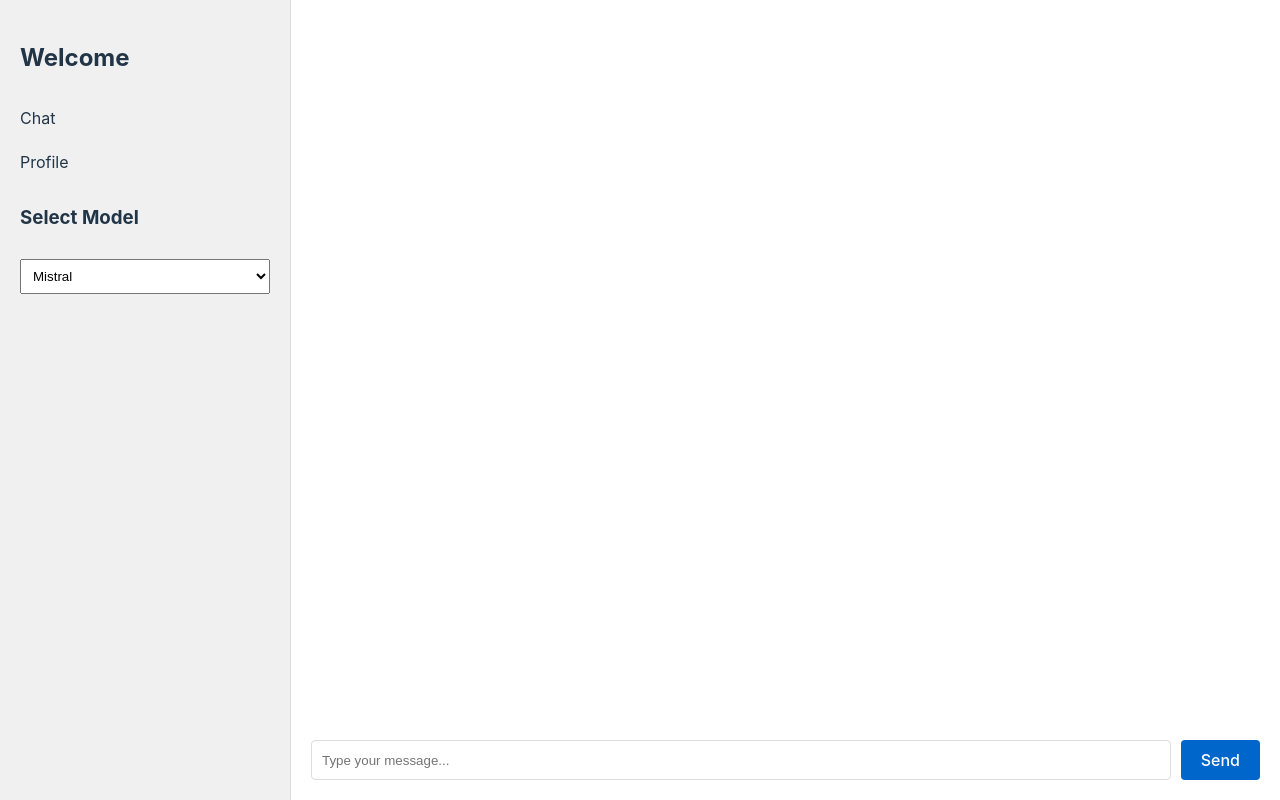
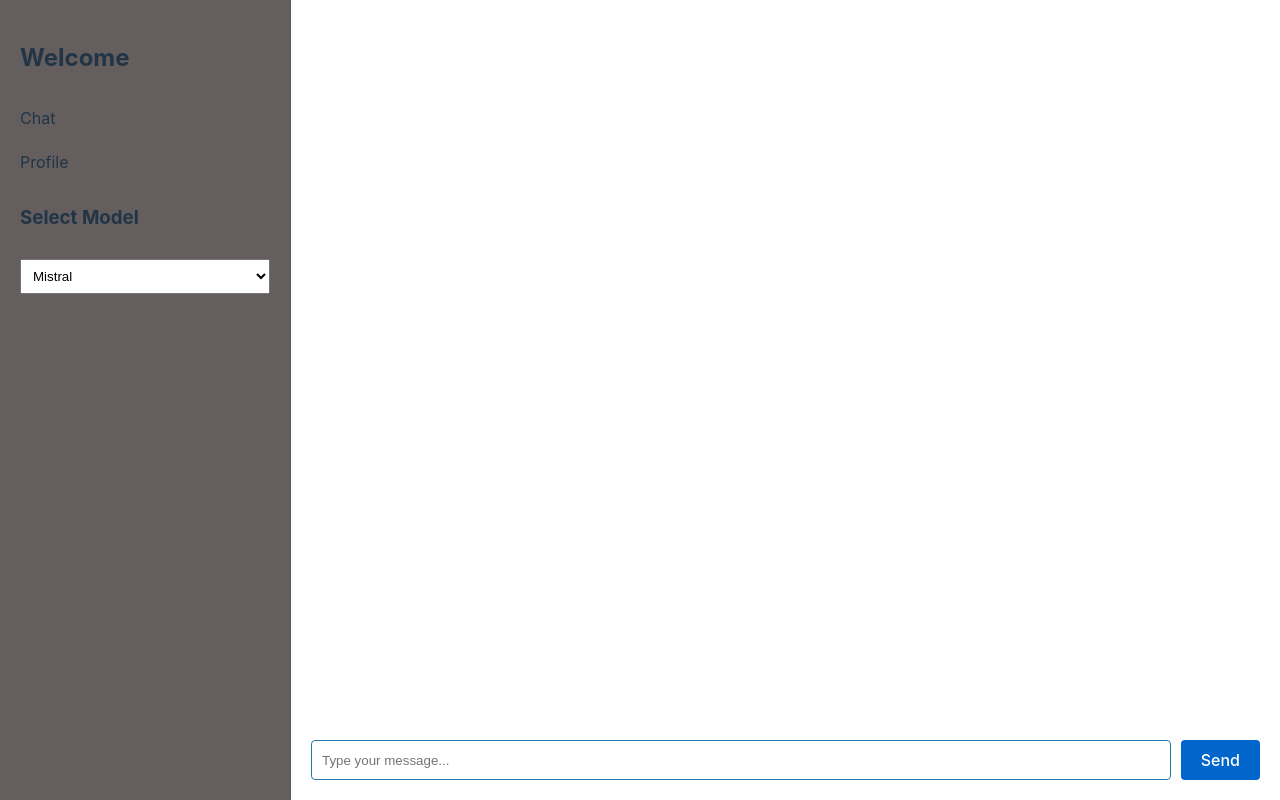
Before and after one commit to sdev138/Repo-Recommender-AI, a React (Vite) app in the folder Recall/: page / in a window 1280 px wide. Built offline with nearby package versions, Linux system fonts and the light colour scheme.

Commit message:
Finishing up chat interface

```diff
--- a/Recall/src/App.css
+++ b/Recall/src/App.css
@@ -49,9 +49,9 @@
 
 .sidebar {
   width: 250px;
-  background-color: #f0f0f0;
+  background-color: #655e5e;
   padding: 20px;
-  border-right: 1px solid #ddd;
+  border-right: 1px solid #5c5656;
 }
 
 .sidebar ul {
@@ -99,12 +99,12 @@
 }
 
 .message.user {
-  background-color: #e3f2fd;
+  background-color: #1e7cbf;
   margin-left: auto;
 }
 
 .message.bot {
-  background-color: #f5f5f5;
+  background-color: #6a6161;
   margin-right: auto;
 }
 
@@ -116,7 +116,7 @@
 .chat-input input {
   flex: 1;
   padding: 10px;
-  border: 1px solid #ddd;
+  border: 1px solid #247aab;
   border-radius: 4px;
 }
 
```
